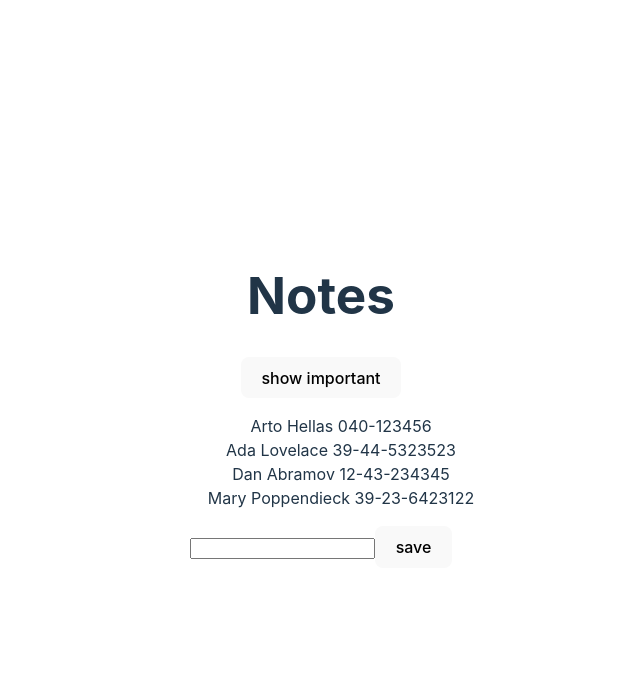
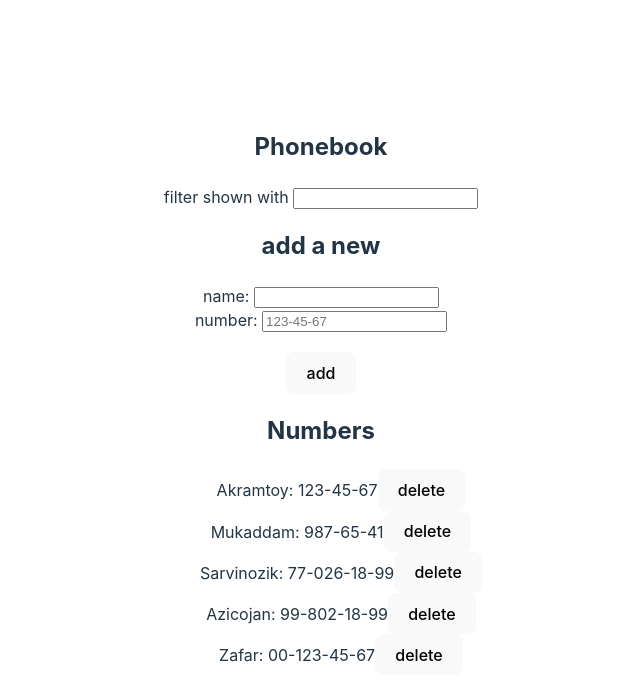
Before and after one commit to Azicojan/fullstackopen-react-app, a React (Vite) app: page / in a window 1280 px wide. Shown: the top 700 px of the page, without its empty margins (319-959 px from the left). Built offline with nearby package versions, Linux system fonts and the light colour scheme; data requests are answered from the project's data file.

Commit message:
completed ex: 2.12-2.15

```diff
--- a/db.json
+++ b/db.json
@@ -1,24 +1,29 @@
 {
-    "persons":[
+  "persons": [
     {
-            "name": "Arto Hellas",
-            "number": "040-123456",
-            "id": 1
+      "name": "Akramtoy",
+      "number": "123-45-67",
+      "id": 10
     },
     {
-            "name": "Ada Lovelace",
-            "number": "39-44-5323523",
-            "id": 2
+      "name": "Mukaddam",
+      "number": "987-65-41",
+      "id": 11
     },
     {
-            "name": "Dan Abramov",
-            "number": "12-43-234345",
-            "id": 3
+      "name": "Sarvinozik",
+      "number": "77-026-18-99",
+      "id": 12
     },
     {
-            "name": "Mary Poppendieck",
-            "number": "39-23-6423122",
-            "id": 4
+      "name": "Azicojan",
+      "number": "99-802-18-99",
+      "id": 13
+    },
+    {
+      "name": "Zafar",
+      "number": "00-123-45-67",
+      "id": 14
     }
   ]
 }
--- a/src/App.jsx
+++ b/src/App.jsx
@@ -3,6 +3,7 @@ import './App.css'
 import { useState, useEffect } from 'react'
 import axios from 'axios'
 import Note from './components/Note'
+import personService from './services/persons'
 
 
 
@@ -70,7 +71,7 @@ const App = () => {
 
 }
 
-export default App*/
+export default App
 
 
 const App = () =>{
@@ -107,7 +108,6 @@ console.log('render', notes.length, 'notes')
     setNewNote('')
 
   }
-
   const handleNoteChange =(event) => {
    // console.log(event.target.value)
     setNewNote(event.target.value)
@@ -116,7 +116,6 @@ console.log('render', notes.length, 'notes')
   }
   //console.log(notes)
 const notesToShow = showAll? notes: notes.filter(note=>note.important)
-
 return(
   <div>
     <h1>Notes</h1>
@@ -143,12 +142,12 @@ return(
 )
 }
 
-export default App
+export default App*/
 
 
 //ex.2.6-2.10 The Phonebook
-/*
-const Filter = (props)=>{
+
+/*const Filter = (props)=>{
 
   const{foundPerson,findPerson}=props
 
@@ -233,8 +232,8 @@ const addNewPerson=(event)=>{
     alert(`${newName} is already added to the phonebook`)
   }
   else {
-    setPersons(persons.concat({name:newName,number:newNumber})
-    //setPersons([...persons,{name:newName,number:newNumber}]
+    setPersons(persons.concat(personObject)
+    //setPersons([...persons,personObject]
     )
   }
 
@@ -284,3 +283,373 @@ const findPerson =(event)=>{
 
 export default App
 */
+
+//Exercise 2.11
+/*
+const Filter = (props)=>{
+
+  const{foundPerson,findPerson}=props
+
+  return(
+        <div>
+          filter shown with <input
+          value={foundPerson}
+          onChange={findPerson} />
+        </div>
+  )
+}
+
+const PersonForm = (props)=>{
+  const{addNewPerson,newName,addNewName,newNumber,addNewNumber}=props
+
+  return(
+
+       <form onSubmit={addNewPerson}>
+
+          <div>
+            name: <input
+            value={newName}
+            onChange={addNewName} />
+          </div>
+
+          <div>number: <input
+            value={newNumber}
+            onChange={addNewNumber}/>
+          </div>
+
+          <div>
+            <button type='submit' style={{marginTop:20}}>add</button>
+          </div>
+
+        </form>
+
+  )
+}
+
+const Persons = (props)=>{
+  const{allNames,persons,foundPerson}=props
+
+  const availableContact = allNames.filter(person=>person.toUpperCase()
+===foundPerson.toUpperCase()).join()
+//console.log(availableContact)
+
+const personToShow = allNames.includes(availableContact)
+? persons.filter(person=>person.name.toUpperCase()===foundPerson.toUpperCase()): persons
+
+
+  return(
+        <ul style={{listStyleType:'none'}}>
+
+          {personToShow.map((person)=><li key={person.name}>{person.name}: {person.number}</li>)}
+
+        </ul>
+  )
+}
+
+const App =()=>{
+const[persons, setPersons] = useState([])
+const [newName, setNewName] = useState('')
+const [newNumber, setNewNumber] = useState('')
+const [foundPerson, setFoundPerson]=useState('')
+
+useEffect(()=>{
+  axios
+  .get('http://localhost:3001/persons')
+  .then(response=>
+  setPersons(response.data)
+  )
+},[])
+
+console.log(persons)
+
+const addNewName=(event)=>{
+    setNewName(event.target.value)
+}
+
+const addNewNumber = (event)=>{
+  setNewNumber(event.target.value)
+}
+//console.log(newName)
+const allNames = persons.map((person) => person.name)
+//console.log(allNames)
+
+
+const addNewPerson=(event)=>{
+  event.preventDefault()
+
+  if(allNames.includes(newName)){
+    alert(`${newName} is already added to the phonebook`)
+  }
+  else {
+    setPersons(persons.concat(personObject)
+    //setPersons([...persons,personObject]
+    )
+  }
+
+  setNewName('')
+  setNewNumber('')
+}
+
+//console.log(persons)
+
+
+
+const findPerson =(event)=>{
+  setFoundPerson(event.target.value)
+
+}
+
+//console.log(foundPerson)
+
+
+
+  return (
+    <div>
+        <h2>Phonebook</h2>
+
+        <Filter foundPerson={foundPerson} findPerson={findPerson}/>
+
+        <h2>add a new</h2>
+
+         <PersonForm
+         addNewPerson={addNewPerson}
+         newName={newName}
+         addNewName={addNewName}
+         newNumber={newNumber}
+         addNewNumber={addNewNumber}
+         />
+
+
+        <h2>Numbers</h2>
+         <Persons
+         allNames={allNames}
+         persons={persons}
+         foundPerson={foundPerson} />
+
+    </div>
+  )
+}
+
+export default App
+*/
+
+
+//Ex.2.12-2.15
+
+const Filter = (props)=>{
+
+  const{foundPerson,findPerson}=props
+
+  return(
+        <div>
+          filter shown with <input
+          value={foundPerson}
+          onChange={findPerson} />
+        </div>
+  )
+}
+
+const PersonForm = (props)=>{
+  const{addNewPerson,newName,addNewName,newNumber,addNewNumber}=props
+
+  return(
+
+       <form onSubmit={addNewPerson}>
+
+          <div>
+            name: <input
+
+            value={newName}
+            onChange={addNewName}
+            required/>
+          </div>
+
+          <div>number: <input
+            //type='number'
+            value={newNumber}
+            onChange={addNewNumber}
+            placeholder='123-45-67'
+            required/>
+          </div>
+
+          <div>
+            <button  type='submit' style={{marginTop:20}}>add</button>
+          </div>
+
+        </form>
+
+  )
+}
+
+const Persons = (props)=>{
+  const{allNames,persons,foundPerson,deletePerson}=props
+
+  const availableContact = allNames.filter(person=>person.toUpperCase()
+===foundPerson.toUpperCase()).join()
+//console.log(availableContact)
+
+const personToShow = allNames.includes(availableContact)
+? persons.filter(person=>person.name.toUpperCase()===foundPerson.toUpperCase()): persons
+
+
+  return(
+        <ul style={{listStyleType:'none'}}>
+
+          {personToShow.map((person)=><li key={person.id}>
+            {person.name}: {person.number}
+             <button onClick={()=>
+             {if(window.confirm(`Delete ${person.name}?`)){
+              deletePerson(person.id)
+            }
+          }
+        }
+              >delete</button>
+            </li>)}
+
+        </ul>
+  )
+}
+
+const App =()=>{
+const[persons, setPersons] = useState([])
+const [newName, setNewName] = useState('')
+const [newNumber, setNewNumber] = useState('')
+const [foundPerson, setFoundPerson]=useState('')
+
+
+
+  useEffect(()=>{
+    personService
+    .getAll()
+    .then(initialList=>{
+    setPersons(initialList)
+  })
+  },[])
+
+
+
+//console.log(persons)
+
+const addNewName=(event)=>{
+    setNewName(event.target.value)
+}
+
+const addNewNumber = (event)=>{
+  setNewNumber(event.target.value)
+}
+//console.log(newName)
+const allNames = persons.map((person) => person.name)
+//console.log(allNames)
+
+
+const addNewPerson=(event)=>{
+  event.preventDefault()
+
+  const personObject = {
+    name:newName,
+    number:newNumber
+  }
+
+  if(allNames.map((name)=>name.toUpperCase()).includes(newName.toUpperCase())){
+   // console.log(newName)
+
+    let result = confirm(`${newName} is already added to the phonebook,
+     replace the old number with a new one?`)
+
+     if(result == true){
+
+          const contact = persons.find((person)=>person.name.toUpperCase() === newName.toUpperCase())
+          //console.log(contact)
+
+          const updateContact = {...contact, number:newNumber}
+          axios.put(`http://localhost:3001/persons/${contact.id}`,updateContact).then(response =>{
+            //console.log(response.data)
+
+            personService
+            .getAll()
+            .then(initialList=>{
+            setPersons(initialList)
+  })
+          })
+
+     }
+     else{
+      setNewName('')
+      setNewNumber('')
+     }
+  }
+  else {
+    //setPersons(persons.concat(personObject)
+    //setPersons([...persons,personObject])
+
+    personService
+    .create(personObject)
+    .then(returnedPerson=>{
+     // console.log(returnedPerson)
+      setPersons(persons.concat(returnedPerson))
+    })
+
+
+  }
+
+  setNewName('')
+  setNewNumber('')
+
+}
+
+
+
+const findPerson =(event)=>{
+  setFoundPerson(event.target.value)
+
+}
+//console.log(persons)
+//console.log(foundPerson)
+
+const deletePerson = (id) => {
+
+  personService.deleteContact(id).then(response => {
+  //console.log(`deleted person with ID ${id}`, response)
+    personService
+    .getAll()
+    .then(initialList=>{
+    setPersons(initialList)
+  })
+})
+
+}
+
+
+  return (
+    <div>
+        <h2>Phonebook</h2>
+
+        <Filter foundPerson={foundPerson} findPerson={findPerson}/>
+
+        <h2>add a new</h2>
+
+         <PersonForm
+         addNewPerson={addNewPerson}
+         newName={newName}
+         addNewName={addNewName}
+         newNumber={newNumber}
+         addNewNumber={addNewNumber}
+        //updateNumber={updateNumber}
+
+         />
+
+
+        <h2>Numbers</h2>
+         <Persons
+         allNames={allNames}
+         persons={persons}
+         foundPerson={foundPerson}
+         deletePerson={deletePerson}
+
+          />
+
+    </div>
+  )
+}
+
+export default App
--- /dev/null
+++ b/src/services/persons.js
@@ -0,0 +1,19 @@
+import axios from 'axios'
+const baseUrl = 'http://localhost:3001/persons'
+
+const getAll = () => {
+    const request = axios.get(baseUrl)
+    return request.then(response => response.data)
+}
+
+const create = personObject => {
+    const request = axios.post(baseUrl,personObject)
+    return request.then(response => response.data)
+}
+
+const deleteContact = id => {
+    const request = axios.delete(`${baseUrl}/${id}`)
+    return request.then(response => response)
+}
+
+export default {getAll,create,deleteContact}
```
Also changed, not shown: src/components/Note.jsx (+8 -3 lines), src/services/notes.js (added, +24 -0 lines). Lines whose indentation alone changed are shown as unchanged.
